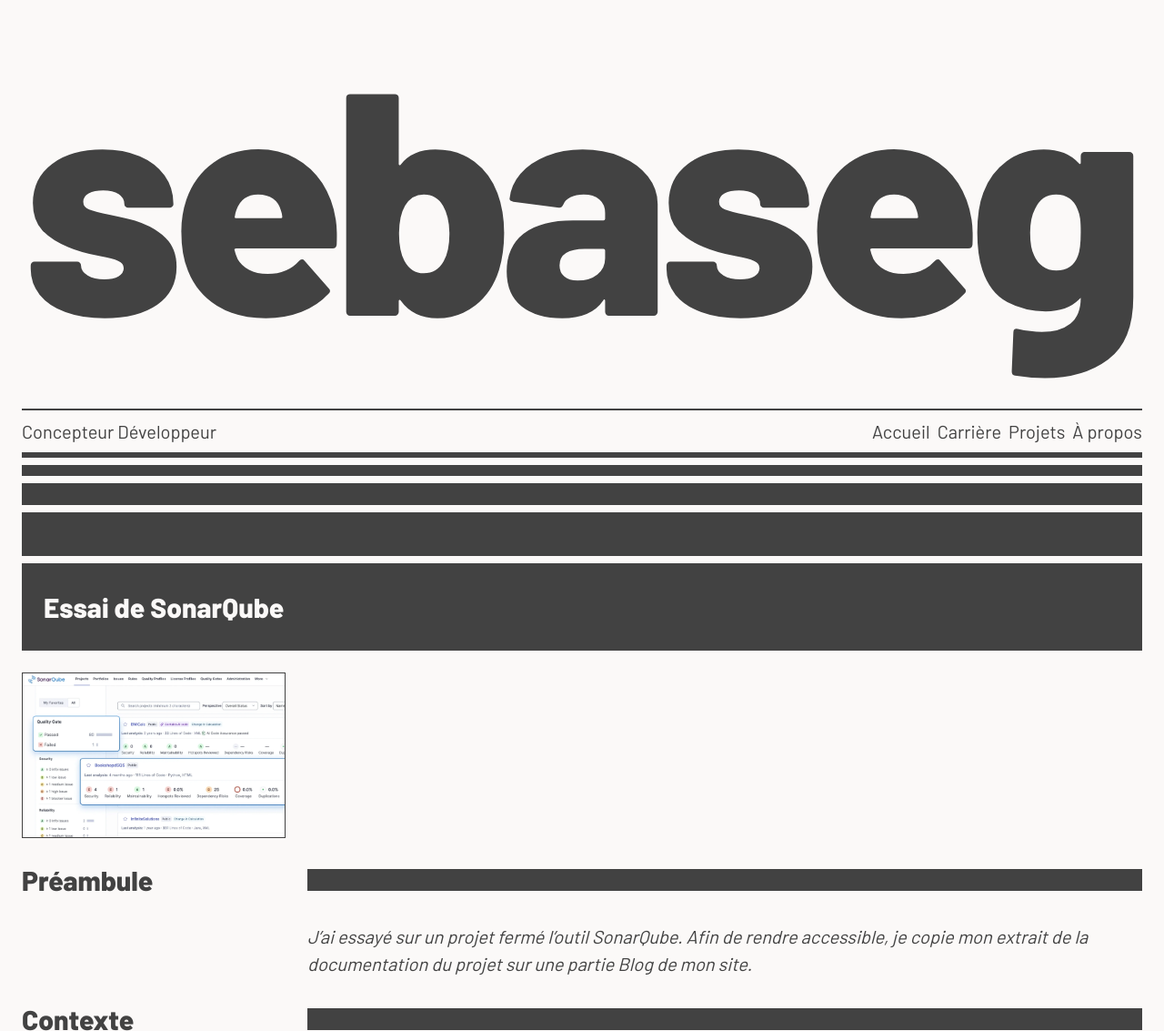
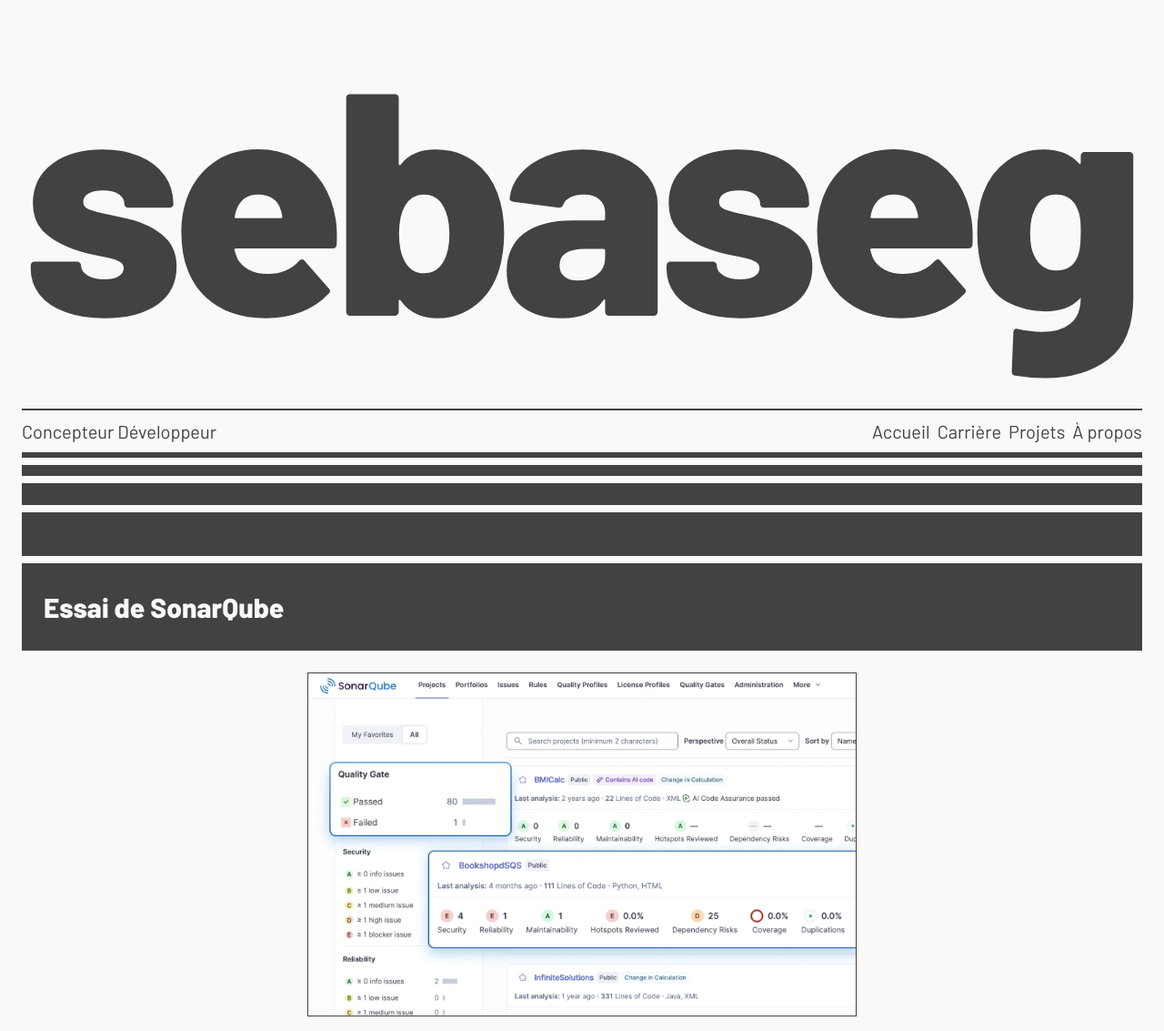
Before and after one commit to sebaseg-dev/sebaseg-site, an Astro site in the folder astro/: page /blog/0-sonarqube in a window 1280 px wide. Shown: the top 1133 px of the page at 91% size. Built offline with nearby package versions, Linux system fonts and the light colour scheme; Astro itself is replaced by a stand-in of ours; no server answers.

Commit message:
adding hero image on single col layout

```diff
--- a/astro/src/layouts/SingleColumnLayout.astro
+++ b/astro/src/layouts/SingleColumnLayout.astro
@@ -1,12 +1,15 @@
 ---
 import MainLayout from "./MainLayout.astro";
 const { frontmatter } = Astro.props;
+const hasImage = frontmatter.img !== undefined;
 ---
 
 <MainLayout title={frontmatter.title}>
     <section class="single-column-page">
         <h1>{frontmatter.title}</h1>
-        <img src={frontmatter.img} alt={frontmatter.img_alt} />
+        {hasImage && (
+            <img class="component__hero-image" src={frontmatter.img} alt={frontmatter.img_alt} />
+        )}
         <slot />
     </section>
 </MainLayout>
--- a/astro/src/styles/components/_component.scss
+++ b/astro/src/styles/components/_component.scss
@@ -41,6 +41,11 @@
         &:hover {
             background-color: $dark-point-overlay;
         }
+    }
+
+    &__hero-image {
+        grid-column: 2/4;
+        width: 100%;
     }
 
     &__project-card {
```
